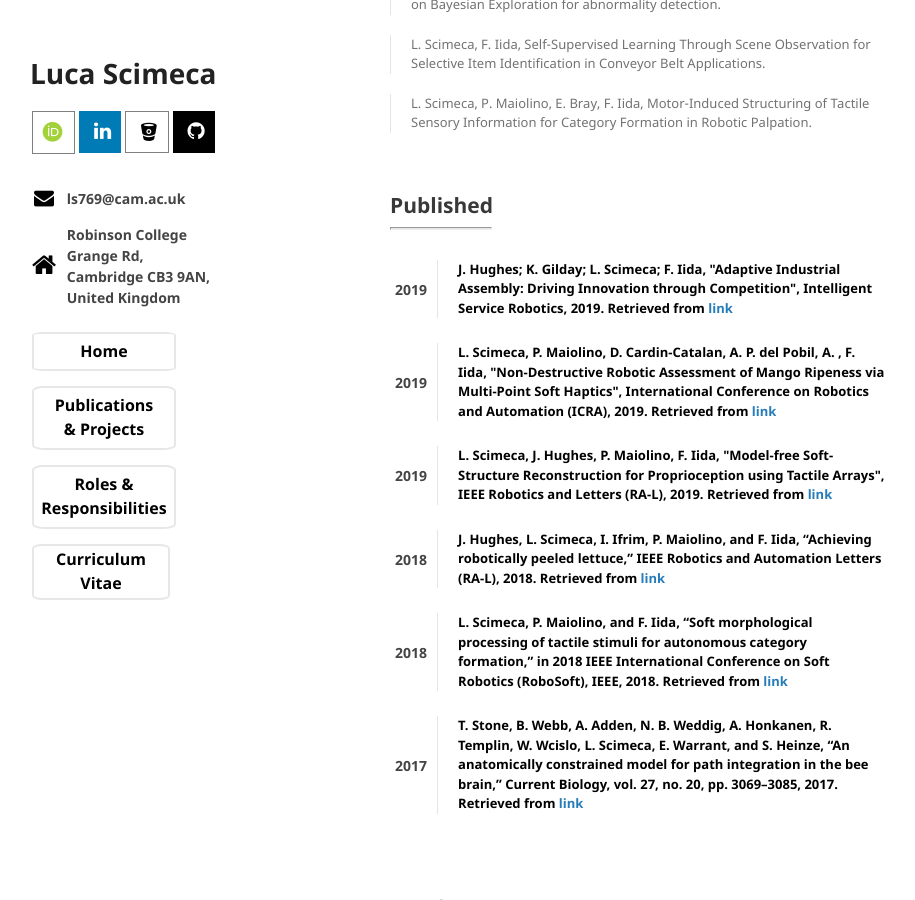
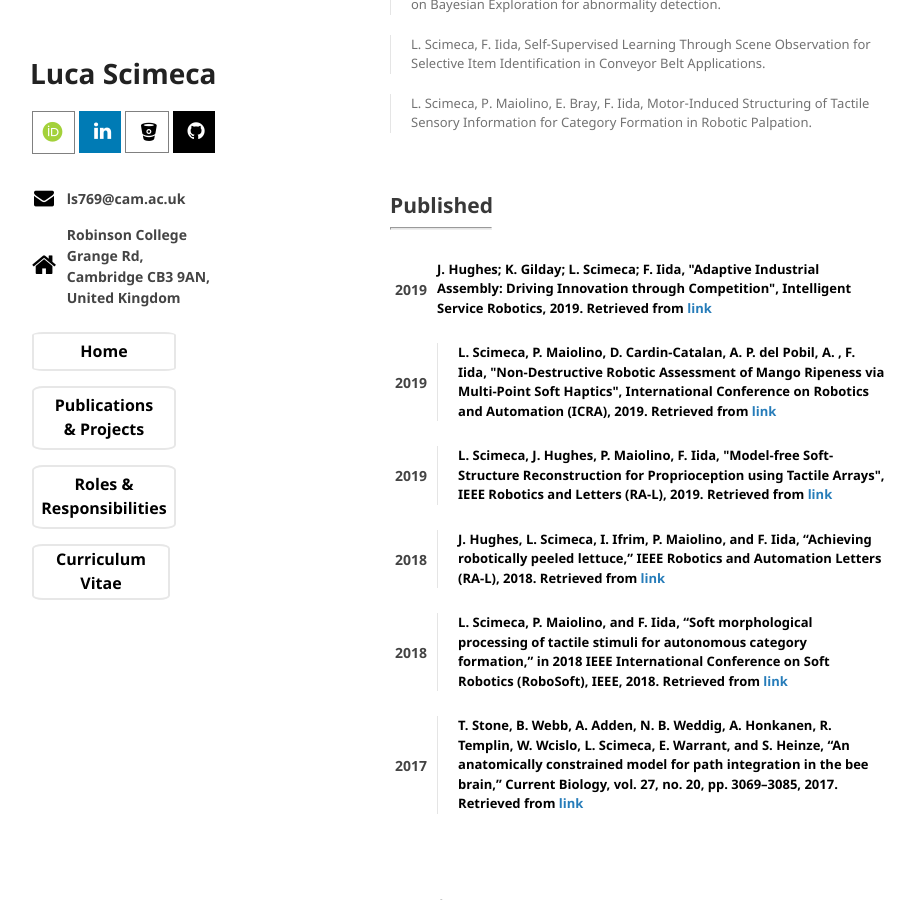
Before and after one commit to lucascimeca/lucascimeca.github.io, a Jekyll site: the page built from publications.md, in a window 1280 px wide and 900 px high, scrolled down 312 px. Shown: the whole window, without its empty margins (180-1095 px from the left). Built offline with Jekyll 4.4.1, drawn with Linux system fonts in a browser that asks for light colours; nearby versions of some CDN libraries; some web fonts are replaced; the repository's description, which GitHub fills in, is left out; our own code applies the rules of GitHub Pages for plain Markdown files.

Commit message:
Update publications.md

```diff
--- a/publications.md
+++ b/publications.md
@@ -32,8 +32,8 @@ layout: default
    2019
   </th>
   <th style="padding: 5px 5px 20px 5px">
-   <blockquote><div style="font-size: 13px; color: black" id='wrs2018'>
-     J. Hughes; K. Gilday; L. Scimeca; F. Iida, "Adaptive Industrial Assembly: Driving Innovation through Competition", Intelligent Service Robotics, 2019. Retrieved from <a href="https://link.springer.com/article/10.1007/s11370-019-00292-9" target="_blank">link</a> </div></blockquote>
+   <div style="font-size: 13px; color: black" id='wrs2018'>
+     J. Hughes; K. Gilday; L. Scimeca; F. Iida, "Adaptive Industrial Assembly: Driving Innovation through Competition", Intelligent Service Robotics, 2019. Retrieved from <a href="https://link.springer.com/article/10.1007/s11370-019-00292-9" target="_blank">link</a> </div>
   </th>
  </tr>
  <tr>
```
